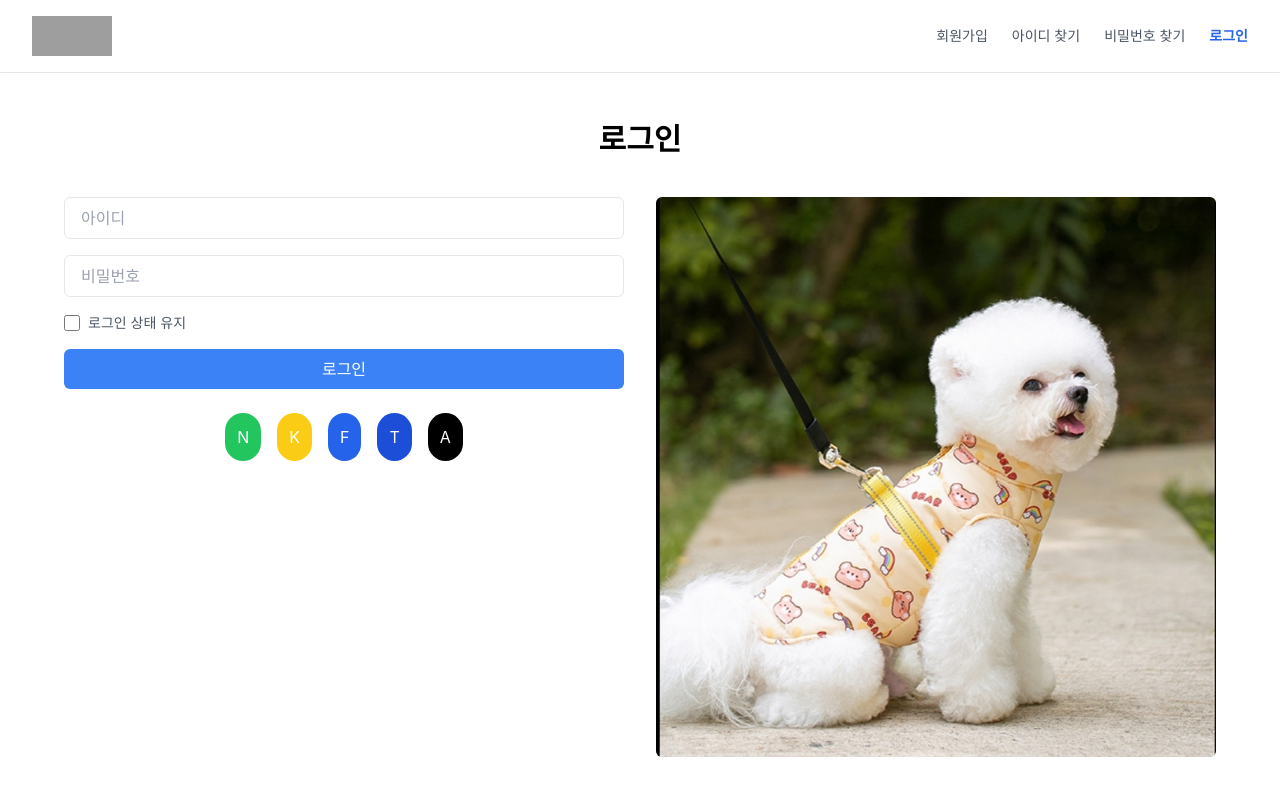
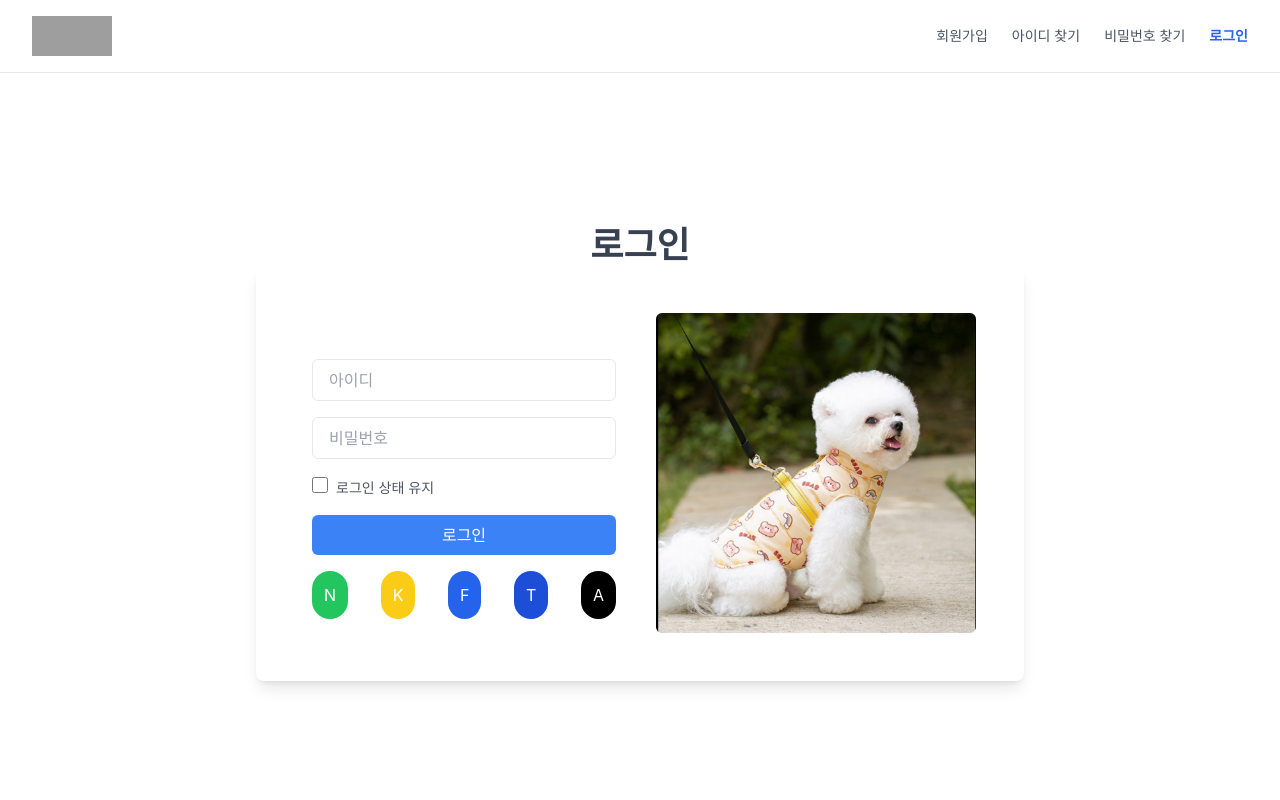
Before and after one commit to dohee12/Front_GENIE, a React (Create React App) app: page /login in a window 1280 px wide. Shown: the top 800 px of the page. Built offline with nearby package versions, Linux system fonts and the light colour scheme; grey boxes are pictures that could not be loaded.

Commit message:
feat: 로그인 페이지 디자인 수정 완료료

```diff
--- a/src/components/LoginBox.js
+++ b/src/components/LoginBox.js
@@ -1,29 +1,28 @@
-import React from 'react';
-import image from './../img/대표이미지1.jpg';
+import React from "react";
+import image from "./../img/대표이미지1.jpg";
 
 const LoginBox = () => {
     return (
-        <div className="flex justify-center items-center p-8 bg-white shadow-md rounded-lg">
-            <div className="w-full p-4 flex flex-col items-center">
-                <h2 className="text-3xl font-bold mb-6 text-center">로그인</h2>
-                <div className="w-full flex">
-                    <div className="w-1/2 p-4">
-                        <form className="items-center w-full mx-auto">
-                            <div>
+        <div className="flex justify-center items-center min-h-screen">
+            <div className="relative w-3/5 p-8 bg-white shadow-lg rounded-lg flex">
+                {/* 로그인 텍스트 - 폼을 벗어나서 상단 중앙 정렬 */}
+                <h2 className="absolute top-[-40px] left-1/2 transform -translate-x-1/2 text-4xl font-bold text-gray-700">
+                    로그인
+                </h2>
+
+                <div className="w-1/2 p-6 flex flex-col justify-center">
+                    <form className="w-full mt-8">
                         <input
                             type="text"
                             placeholder="아이디"
                             className="w-full px-4 py-2 border rounded-md focus:outline-none focus:ring-2 focus:ring-blue-500 mb-4"
                         />
-                            </div>
-                            <div>
                         <input
                             type="password"
                             placeholder="비밀번호"
                             className="w-full px-4 py-2 border rounded-md focus:outline-none focus:ring-2 focus:ring-blue-500 mb-4"
                         />
-                            </div>
-                            <div className="flex items-center mb-4">
+                        <div>
                             <input
                                 type="checkbox"
                                 id="remember"
@@ -38,11 +37,11 @@ const LoginBox = () => {
                         </div>
                         <button
                             type="submit"
-                                className="w-full py-2 text-white bg-blue-500 rounded-md hover:bg-blue-600"
+                            className="w-full py-2 text-white bg-blue-500 rounded-md hover:bg-blue-600 mt-4"
                         >
                             로그인
                         </button>
-                            <div className="mt-6 flex justify-center space-x-4">
+                        <div className="flex justify-between mt-4">
                             <button className="p-3 bg-green-500 rounded-full text-white">N</button>
                             <button className="p-3 bg-yellow-400 rounded-full text-white">K</button>
                             <button className="p-3 bg-blue-600 rounded-full text-white">F</button>
@@ -51,13 +50,13 @@ const LoginBox = () => {
                         </div>
                     </form>
                 </div>
-                    <div className="w-1/2 p-4 flex flex-col justify-center items-center">
-                        <img src={image} alt="대표이미지" className="w-full rounded-md" />
+
+                <div className="w-1/2 p-4 flex justify-center items-center">
+                    <img src={image} alt="광고 이미지" className="w-full rounded-md"/>
                 </div>
             </div>
         </div>
-        </div>
-    );
-};
+    )
+}
 
 export default LoginBox;
```
Lines whose indentation alone changed are shown as unchanged.
